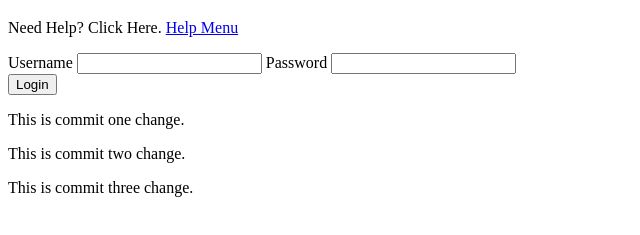
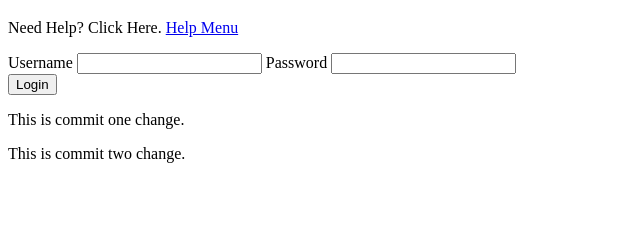
Before and after one commit to mishelsingh87/MileageCalculatorApp, a website: page index.html in a window 1280 px wide. Shown: the part 61-296 px from the top of the page, without its empty margins (0-640 px from the left). Drawn offline with Linux system fonts and the light colour scheme.

Commit message:
[COMMIT-5]

```diff
--- a/index.html
+++ b/index.html
@@ -30,10 +30,6 @@
         <p>This is commit two change. </p>
     </div>
 
-    <div>
-        <p>This is commit three change. </p>
-    </div>
-
 
 
 </body>
```
